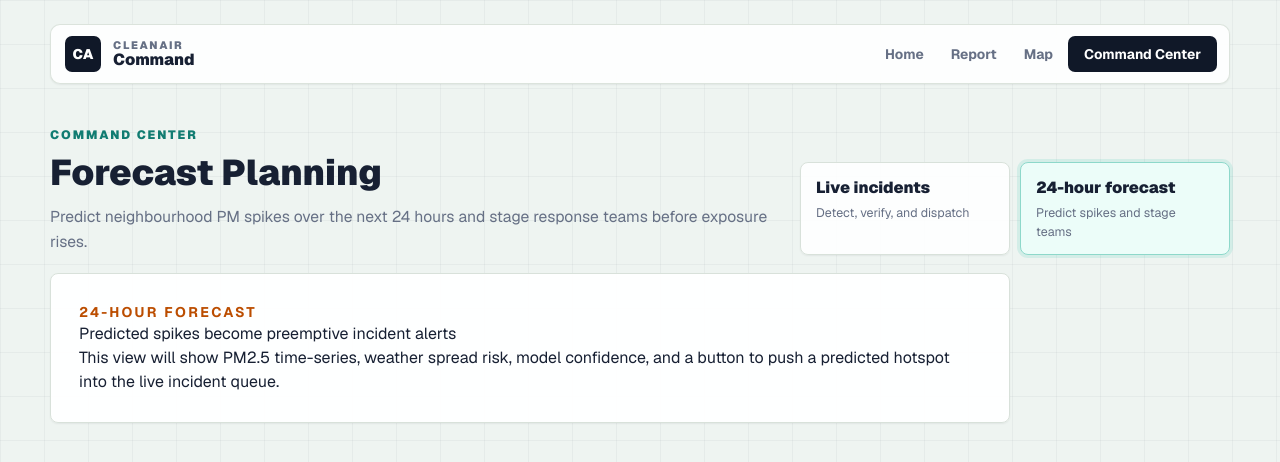
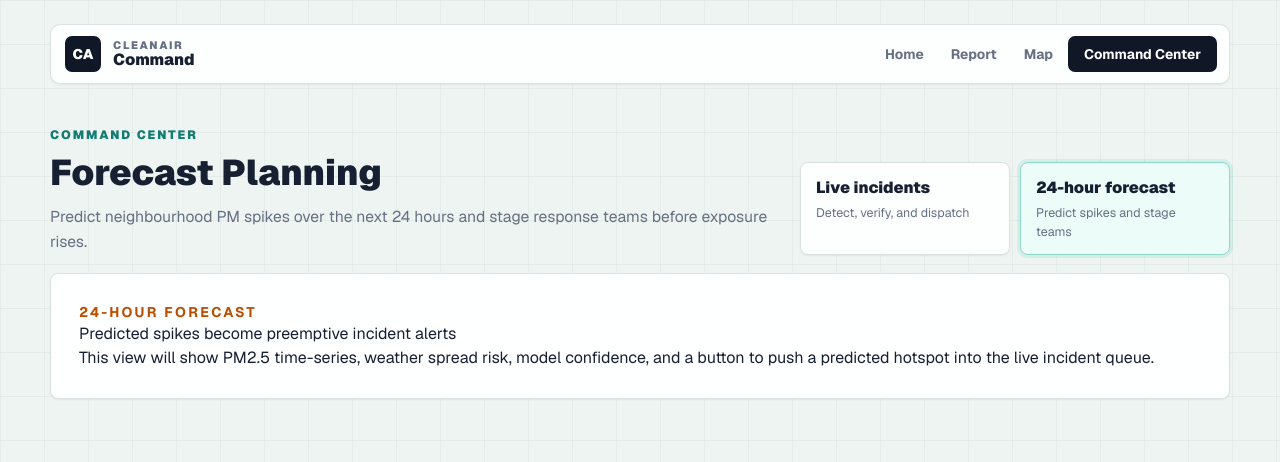
Before and after one commit to aryankalra404/CleanAir-Clear-Streets, a Next.js app: page /forecast in a window 1280 px wide. Shown: the top 462 px of the page. Built offline with nearby package versions, Linux system fonts and the light colour scheme.

Commit message:
style: consistent spacing defined in globals.css

```diff
--- a/app/globals.css
+++ b/app/globals.css
@@ -21,11 +21,12 @@
   --night: #101828;
   --map: #14231e;
   --radius: 8px;
-  --page-max: 1120px;
+  --page-max: 1180px;
+  --page-gutter: 64px;
+  --page-gutter-mobile: 32px;
   --shadow-sm: 0 1px 2px rgba(16, 24, 40, 0.06);
   --shadow-md: 0 12px 28px rgba(16, 24, 40, 0.1);
   --shadow-lg: 0 24px 60px rgba(16, 24, 40, 0.16);
-  --page-max: 1120px;
 }
 
 @theme inline {
@@ -84,7 +85,7 @@ a {
 .landing-container,
 .section-container,
 .snapshot-container {
-  width: min(100% - 64px, var(--page-max));
+  width: min(100% - var(--page-gutter), var(--page-max));
   margin: 0 auto;
 }
 
@@ -736,7 +737,7 @@ a {
 .app-page-container {
   position: relative;
   z-index: 1;
-  width: min(100% - 48px, 1180px);
+  width: min(100% - var(--page-gutter), var(--page-max));
   margin: 0 auto;
   padding-top: 24px;
 }
@@ -747,7 +748,7 @@ a {
 }
 
 .placeholder-panel {
-  max-width: 960px;
+  width: 100%;
   border: 1px solid var(--line);
   border-radius: var(--radius);
   background: rgba(255, 255, 255, 0.94);
@@ -1403,7 +1404,7 @@ a {
 .report-container {
   position: relative;
   z-index: 1;
-  width: min(100% - 64px, var(--page-max));
+  width: min(100% - var(--page-gutter), var(--page-max));
   margin: 0 auto;
   padding: 24px 0 56px;
 }
@@ -1805,7 +1806,7 @@ a {
   .snapshot-container,
   .report-container,
   .app-page-container {
-    width: min(100% - 32px, var(--page-max));
+    width: min(100% - var(--page-gutter-mobile), var(--page-max));
   }
 
   .nav-links {
```
